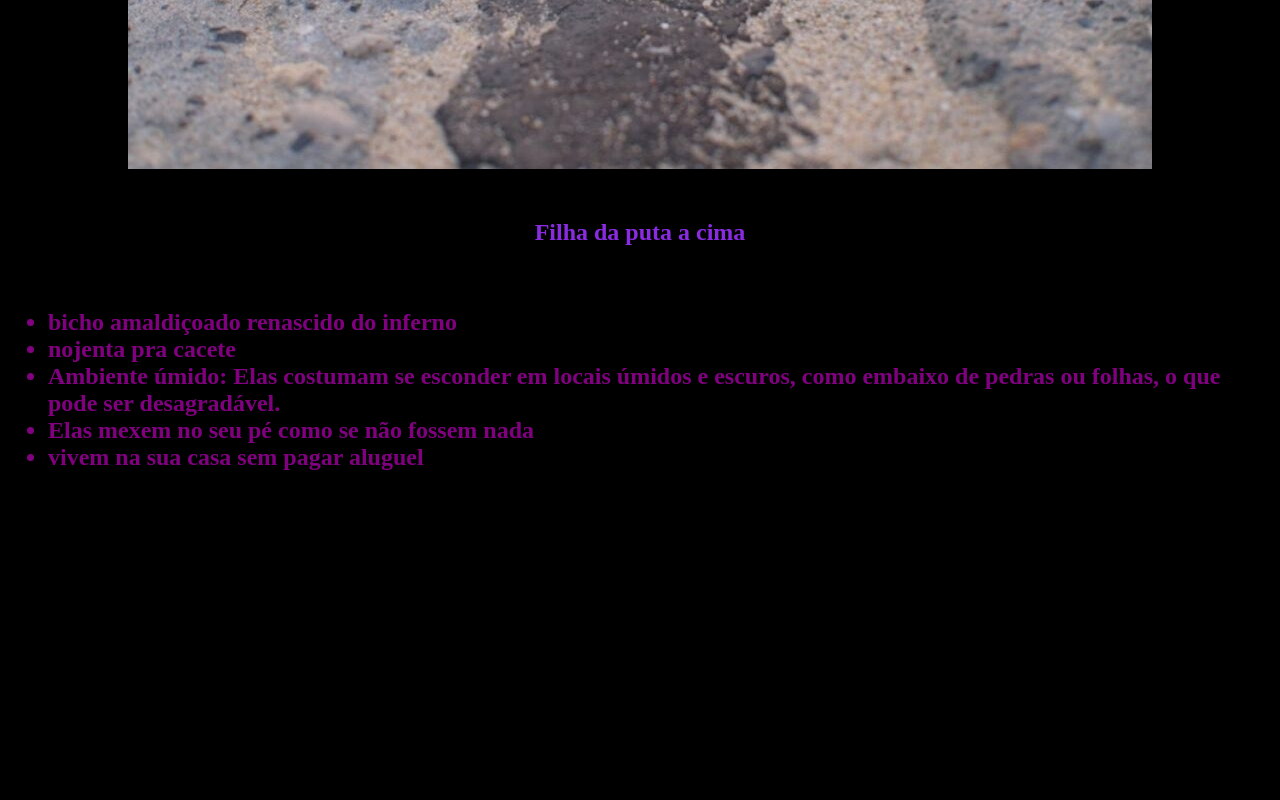
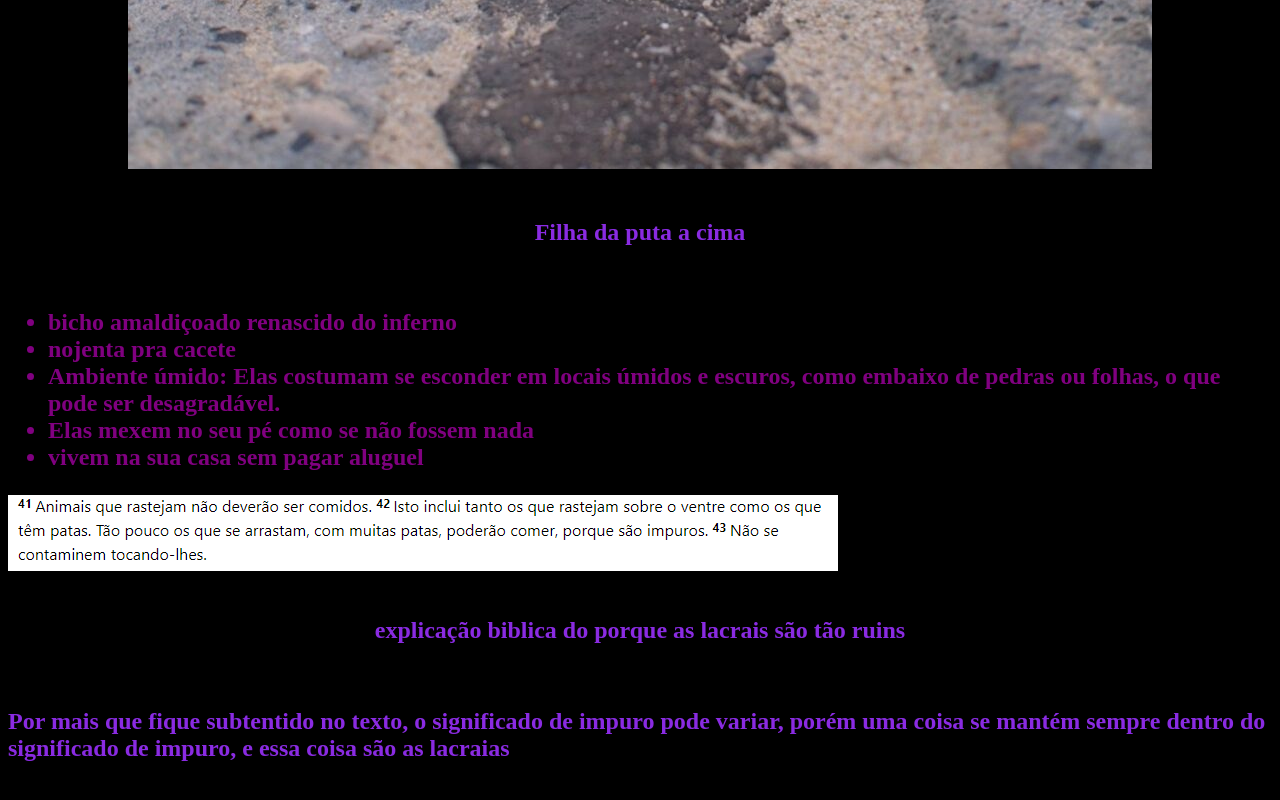
Before and after one commit to Nicolassiqueira05/Odeiolacraias, a plain HTML site: page index.html in a window 1280 px wide. Shown: the part 478-1278 px from the top of the page. Before the commit the page ends 1001 px from the top, so only its background shows below. Drawn offline with Linux system fonts and the light colour scheme.

Commit message:
v2 com embasamento

```diff
--- a/index.html
+++ b/index.html
@@ -19,5 +19,10 @@
                 <li>vivem na sua casa sem pagar aluguel</li>
             </ul>
         </div>
+        <img src="Lacraia.png" alt="Embasamento">
+        <h2>explicação biblica do porque as lacrais são tão ruins<h2>
+        <p>
+            Por mais que fique subtentido no texto, o significado de impuro pode variar, porém uma coisa se mantém sempre dentro do significado de impuro, e essa coisa são as lacraias
+        </p>
 </body>
 </html>
```
Also changed, not shown: Lacraia.png (added).
